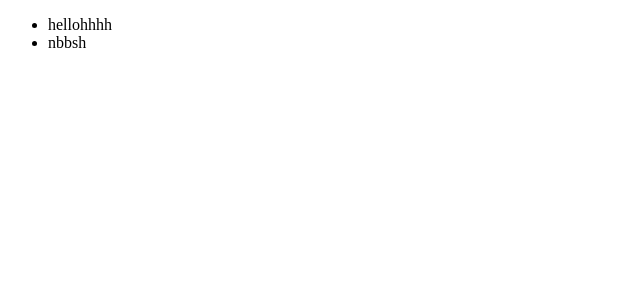
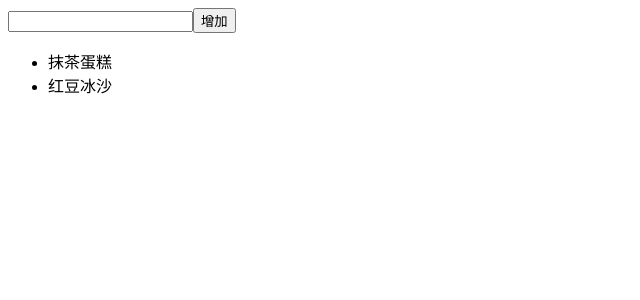
Before and after one commit to GouYuQing/reactLearning, a React (Create React App) app in the folder demo01/: page / in a window 1280 px wide. Shown: the top 300 px of the page, without its empty margins (0-640 px from the left). Built offline with nearby package versions, Linux system fonts and the light colour scheme.

Commit message:
add and delete

```diff
--- /dev/null
+++ b/demo01/src/Sister.js
@@ -0,0 +1,66 @@
+import React,{Component,Fragment} from 'react'
+//增加fragment不影响flex布局
+class Sister extends Component{
+    constructor(props){
+        super(props)
+        this.state={
+            inputValue:'',
+            list:['抹茶蛋糕','红豆冰沙']
+        }
+    }
+    render(){
+        return(
+            <Fragment>
+
+                <div>
+                    {/* 数据绑定  事件绑定*/}
+                   <input  value={this.state.inputValue} onChange={this.inputChage.bind(this)}/>
+                   <button type="button" onClick={this.addList.bind(this)}>增加</button>
+                   </div>
+                   <ul>
+                       {/* <li>奶茶</li>
+                       <li>冰淇淋</li> */}
+                       {
+                           this.state.list.map((item,index)=>{
+                               return(
+                                <li key={index+item} onClick={this.deleteItem.bind(this,index)}>{item}</li>
+                               )
+
+                           })
+                       }
+                   </ul>
+
+
+            </Fragment>
+        )
+    }
+    inputChage(e){
+        // console.log(e.target.value);
+        // this.state.inputValue = e.target.value;无法改变
+        this.setState({
+            inputValue:e.target.value
+        })
+    }
+    addList(){
+        this.setState({
+            //扩展运算符
+            list:[...this.state.list,this.state.inputValue],
+            inputValue:''
+        })
+    }
+    deleteItem(index){
+        // console.log(index)
+        //不出错但是不允许会造成后期功能障碍
+        // this.state.list.splice(index,1)
+        // this.setState({
+        //     list:this.state.list
+        // })
+        let list = this.state.list
+        list.splice(index,1)
+        this.setState({
+            list:list
+        })
+
+    }
+}
+export default Sister
--- a/demo01/src/index.js
+++ b/demo01/src/index.js
@@ -1,5 +1,5 @@
 import React from 'react'
 import ReactDOM from 'react-dom'
-import App from './App'
+import Sister from './Sister'
 
-ReactDOM.render(<App/>,document.getElementById('root'));
+ReactDOM.render(<Sister/>,document.getElementById('root'));
```
Also changed, not shown: 1 other file (tests, documents, lock files or other folders).
